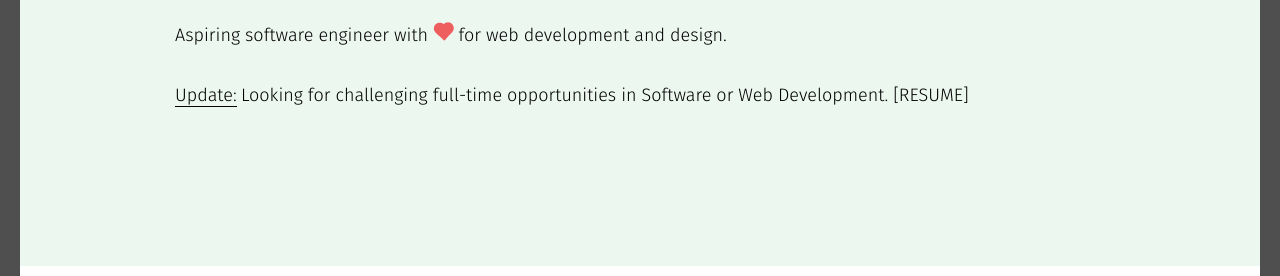
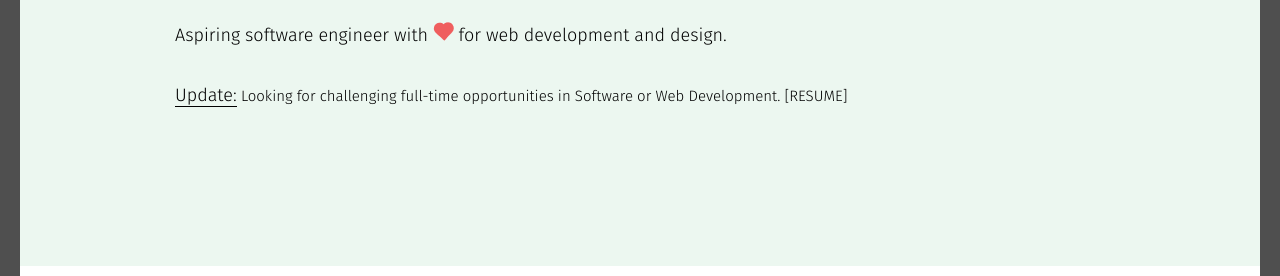
Before and after one commit to dineyw23/dineyw23.github.io, a Jekyll site: the page built from index.html, in a window 1280 px wide. Shown: the part 503-779 px from the top of the page. Built offline with Jekyll 4.4.1, drawn with Linux system fonts in a browser that asks for light colours.

Commit message:
Changed text size

```diff
--- a/_sass/_base.scss
+++ b/_sass/_base.scss
@@ -70,6 +70,10 @@ h1#lname {
         font-weight:300;
     }
 
+     h3 {
+        font-size: 15px;
+        font-weight:300;
+    }
 
       a {
         text-decoration: none;
@@ -466,6 +470,13 @@ h1#lname {
             margin-left: 35px;
              margin-right: 35px;
             text-align: center;
+
+        h3 {
+            margin-left: 15px;
+            font-size: 15px;
+            font-weight:300;
+        }
+
         }
     }
 
--- a/index.html
+++ b/index.html
@@ -24,7 +24,9 @@ layout: default
           <h2>for web development and design. </h2>
           <br><br><br>
            <h2 class="underline">Update:</h2>
-          <h2 class="update"> Looking for challenging full-time opportunities in Software or Web Development. <a class="resume" href="https://www.dropbox.com/s/whzs1k48k2hjx3n/Diney%20Wankhede%2C%20Resume.pdf?dl=0" target="_blank"> [RESUME] </a></h2>
+          <h3 class="update">Looking for challenging full-time opportunities in Software or Web Development.
+            <a class="resume" href="https://www.dropbox.com/s/whzs1k48k2hjx3n/Diney%20Wankhede%2C%20Resume.pdf?dl=0" target="_blank">
+              [RESUME] </a></h3>
         </div>
       </div>
 
```
